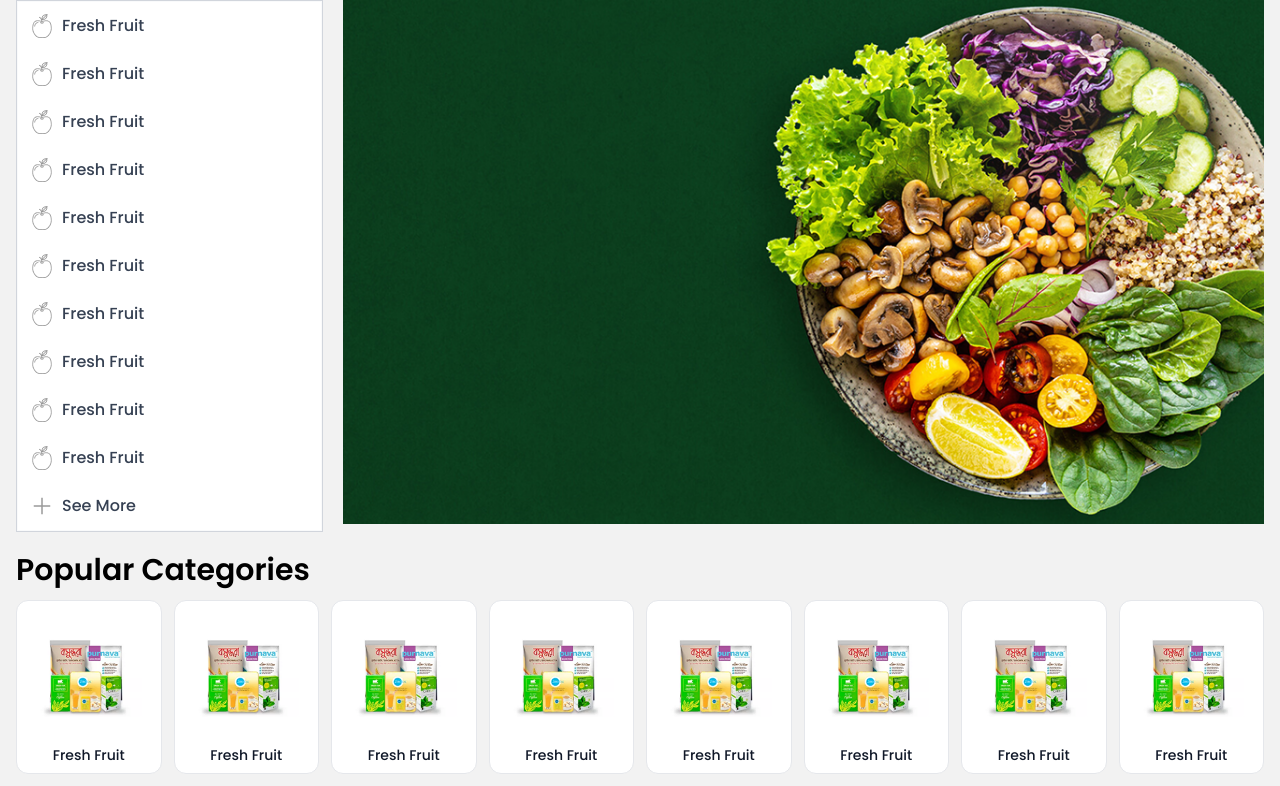
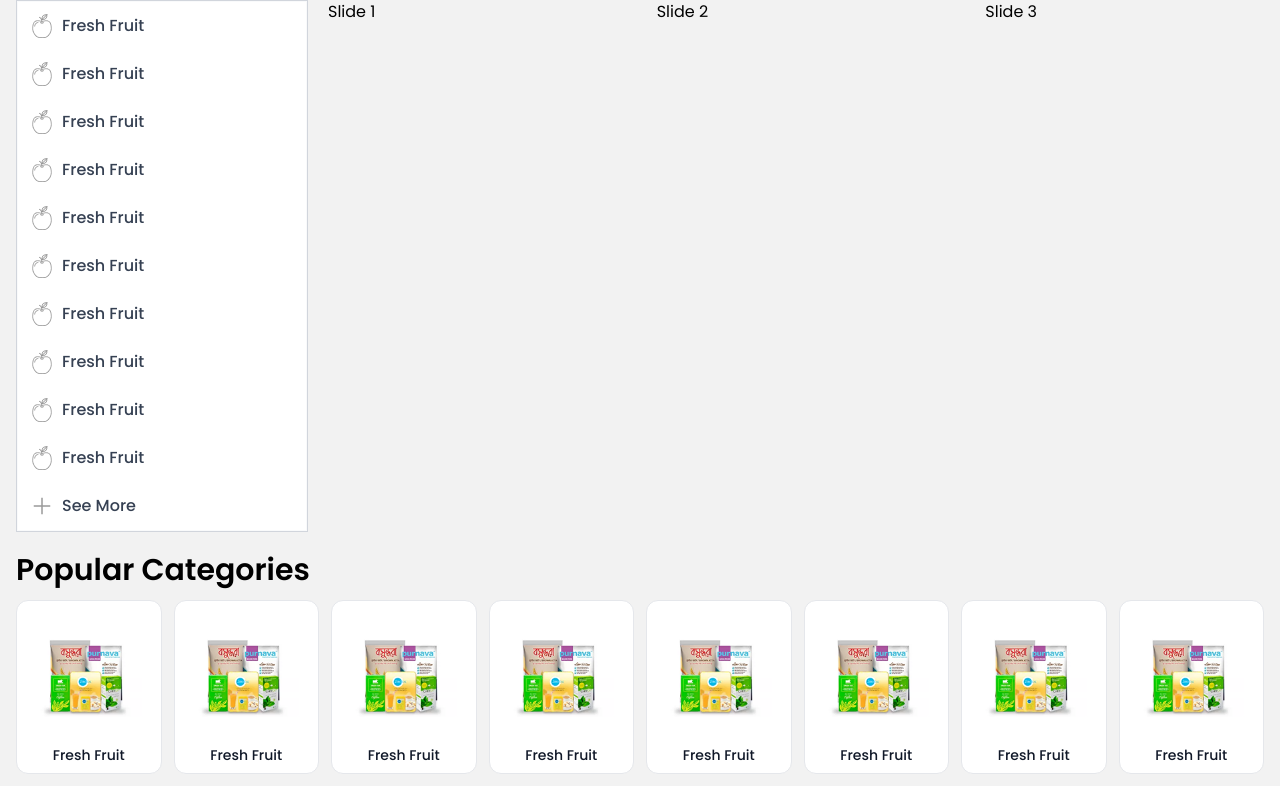
Before and after one commit to wahidhasib/-Laravel-vue-js, a Vue app in the folder Frontend/: page / in a window 1280 px wide. Shown: the top 786 px of the page. Built offline with nearby package versions, Linux system fonts and the light colour scheme.

Commit message:
Carousel component added

```diff
--- a/Frontend/package.json
+++ b/Frontend/package.json
@@ -10,6 +10,7 @@
   },
   "dependencies": {
     "@tailwindcss/vite": "^4.1.18",
+    "swiper": "^12.0.3",
     "tailwindcss": "^4.1.18",
     "vue": "^3.5.26",
     "vue-router": "^4.6.4"
--- a/Frontend/src/Components/CarouselComponent.vue
+++ b/Frontend/src/Components/CarouselComponent.vue
@@ -1,3 +1,51 @@
 <template>
-    <img src="../../public/Images/carousel.png" alt="">
+  <swiper
+    :modules="modules"
+    :slides-per-view="3"
+    :space-between="50"
+    navigation
+    :pagination="{ clickable: true }"
+    :scrollbar="{ draggable: true }"
+    @swiper="onSwiper"
+    @slideChange="onSlideChange"
+  >
+    <swiper-slide>Slide 1</swiper-slide>
+    <swiper-slide>Slide 2</swiper-slide>
+    <swiper-slide>Slide 3</swiper-slide>
+    ...
+  </swiper>
 </template>
+<script>
+  // import Swiper core and required modules
+  import { A11y, Navigation, Pagination, Scrollbar } from 'swiper/modules';
+
+  // Import Swiper Vue.js components
+  import { Swiper, SwiperSlide } from 'swiper/vue';
+
+  // Import Swiper styles
+  import 'swiper/css';
+import 'swiper/css/navigation';
+import 'swiper/css/pagination';
+import 'swiper/css/scrollbar';
+
+  // Import Swiper styles
+  export default {
+    components: {
+      Swiper,
+      SwiperSlide,
+    },
+    setup() {
+      const onSwiper = (swiper) => {
+        console.log(swiper);
+      };
+      const onSlideChange = () => {
+        console.log('slide change');
+      };
+      return {
+        onSwiper,
+        onSlideChange,
+        modules: [Navigation, Pagination, Scrollbar, A11y],
+      };
+    },
+  };
+</script>
```
Also changed, not shown: 1 other file (tests, documents, lock files or other folders).
